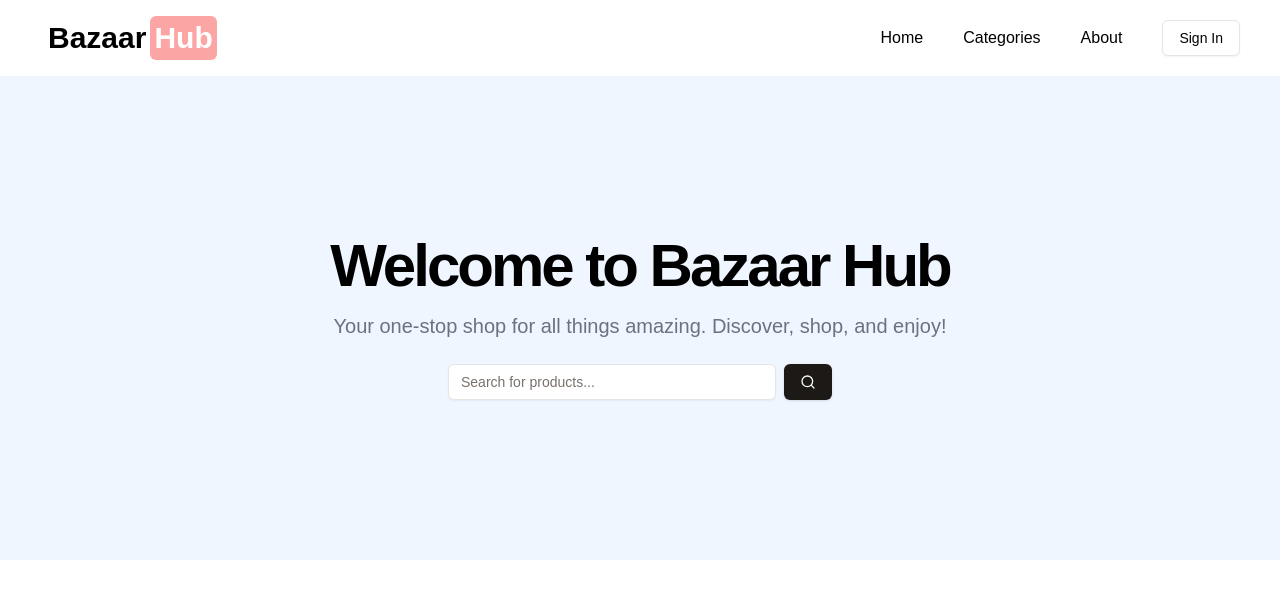
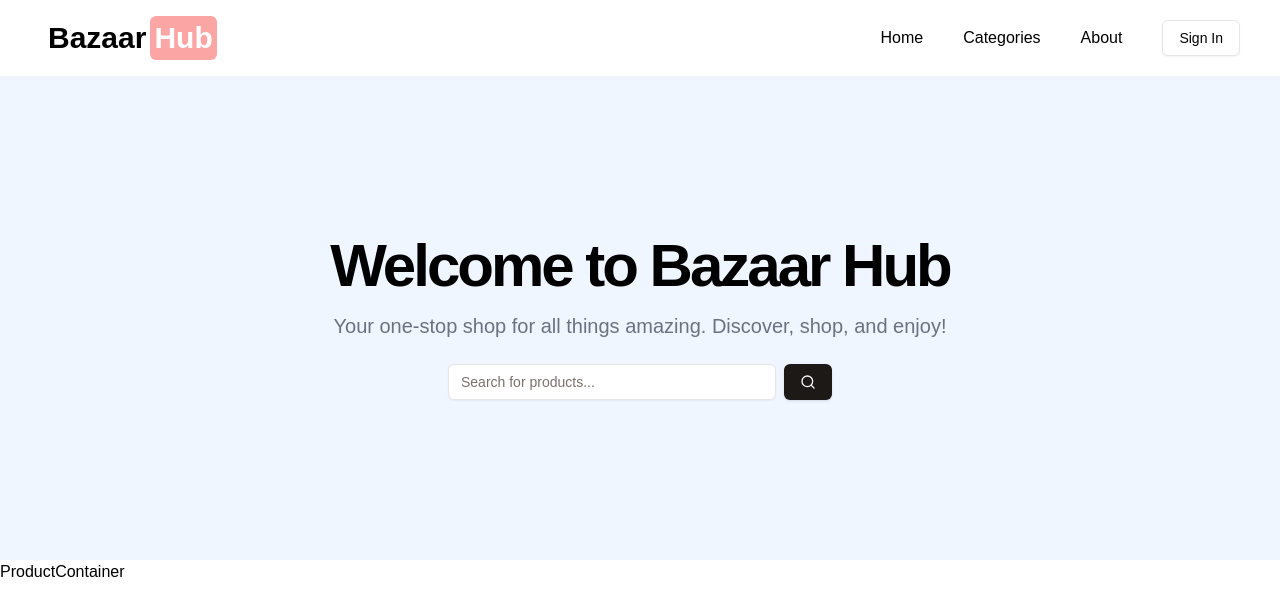
Before and after one commit to Sujal-Gaha/mern-app, a Next.js app in the folder frontend/: page / in a window 1280 px wide. Shown: the top 616 px of the page. Built offline with nearby package versions, Linux system fonts and the light colour scheme.

Commit message:
added the component for product container

```diff
--- a/frontend/src/app/page.tsx
+++ b/frontend/src/app/page.tsx
@@ -1,9 +1,11 @@
 import { WelcomeComponent } from "@/components/welcome";
+import { ProductContainer } from "@/components/product-containter";
 
 export default function Home() {
   return (
     <main>
       <WelcomeComponent />
+      <ProductContainer />
     </main>
   );
 }
--- /dev/null
+++ b/frontend/src/components/product-containter.tsx
@@ -0,0 +1,9 @@
+export const ProductContainer = () => {
+  return <div>ProductContainer</div>;
+};
+
+export const useProductContainer = () => {
+  return {
+    ProductContainerComponent: <ProductContainer />,
+  };
+};
```
